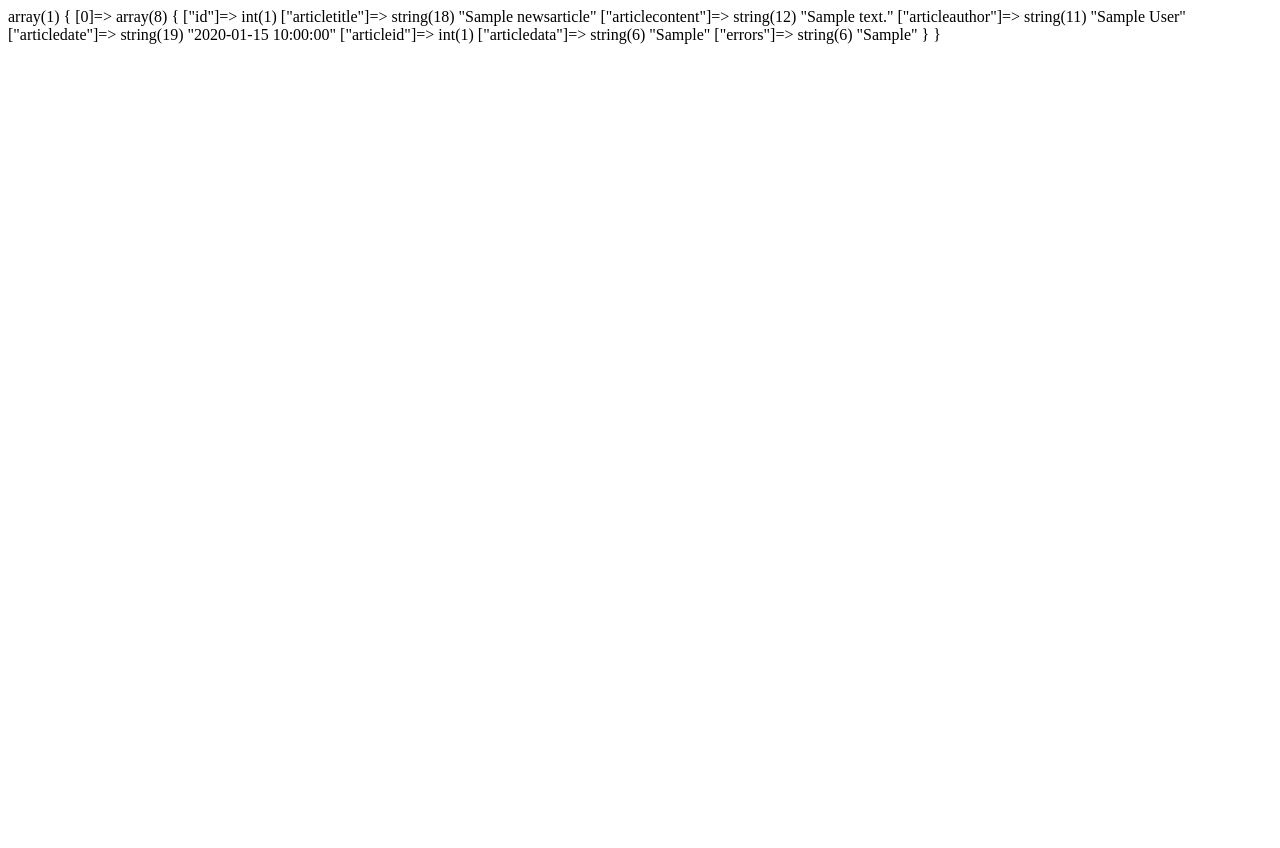
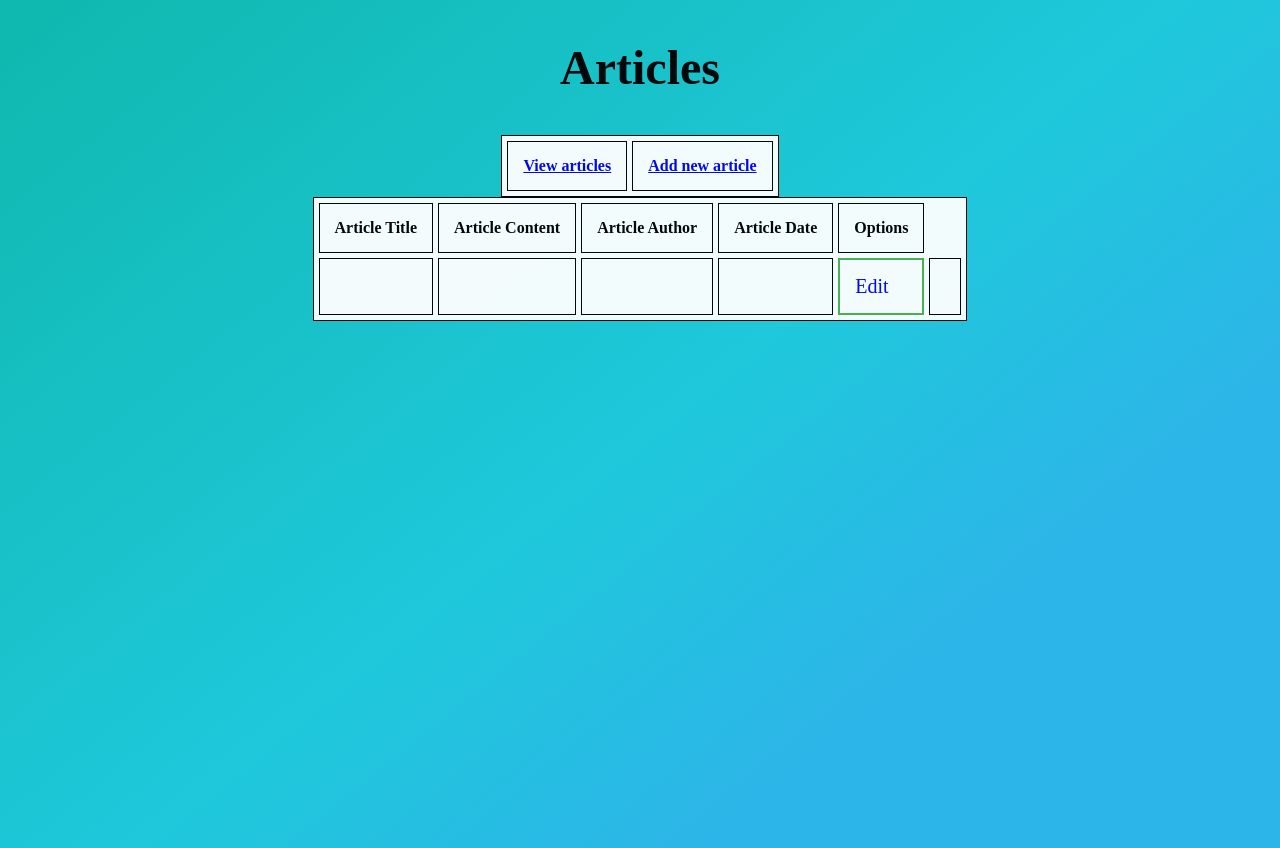
Before and after one commit to webDevAndres/advancedPHP, a PHP site: page /WDV441_2018/article-list.php in a window 1280 px wide. Before the commit the page ends 44 px from the top, so only its background shows below. Run offline with PHP 8.4, Linux system fonts and the light colour scheme; tables that the repository leaves empty or names only in its code hold one stand-in row (values such as "Sample post"); data that the repository does not hold is empty.

Commit message:
displayed list in a table using foreach loop

```diff
--- a/week5/public_html/article-list.php
+++ b/week5/public_html/article-list.php
@@ -5,8 +5,127 @@
 
 $articleList = $newsArticle->getList();
 
-var_dump($articleList);
+// var_dump($articleList);
 
 
 
 ?>
+<!DOCTYPE html>
+<html lang="en">
+
+<head>
+    <meta charset="UTF-8">
+    <meta name="viewport" content="width=device-width, initial-scale=1.0">
+    <meta http-equiv="X-UA-Compatible" content="ie=edge">
+    <title>article List</title>
+
+    <style>
+        body {
+            background: linear-gradient(141deg, #0fb8ad 0%, #1fc8db 51%, #2cb5e8 75%);
+            opacity: .95;
+            height: 100vh;
+        }
+
+        table {
+            background-color: white;
+        }
+
+        table,
+        th,
+        td {
+            border: 1px solid black;
+        }
+
+        th,
+        td {
+            padding: 15px;
+        }
+
+        th {
+            text-align: left;
+        }
+
+        table {
+            border-spacing: 5px;
+            margin: auto;
+        }
+
+        header {
+            text-align: center;
+            font-size: 2em;
+        }
+
+        td a {
+            text-decoration:none;
+            font-size: 20px;
+        }
+
+        .button {
+            background-color: white;
+            color: black;
+            border: 2px solid #4CAF50;
+        }
+
+        .button:hover {
+            background-color: #4CAF50;
+            color: white;
+        }
+    </style>
+
+</head>
+
+<body>
+    <header>
+        <h2>Articles</h2>
+    </header>
+
+<table>
+<tr>
+    <th> <a href="article-view.php">View articles</a></th>
+    <th><a href="article-edit.php">Add new article</a></th>
+</tr>
+
+</table>
+
+    <table>
+
+        <tr>
+            <th>Article Title</th>
+            <th>Article Content</th>
+            <th>Article Author</th>
+            <th>Article Date</th>
+            <th>Options</th>
+
+        </tr>
+
+        <?php foreach ($articleList as $articleInfo) { ?>
+        <tr>
+            <td>
+                <?php echo $articleInfo['articleTitle'];?>
+            </td>
+            <td>
+                <?php echo $articleInfo['articleContent'];?>
+            </td>
+            <td>
+                <?php echo $articleInfo['articleAuthor'];?>
+            </td>
+            <td>
+                <?php echo $articleInfo['articleDate'];?>
+            </td>
+
+            <td class="button">
+                <a href="article-edit.php">Edit</a>
+            </td>
+            <td>
+                <?php echo $articleInfo['articleID'];?>
+
+            </td>
+
+        </tr>
+
+        <?php } ?>
+    </table>
+
+</body>
+
+</html>
```
